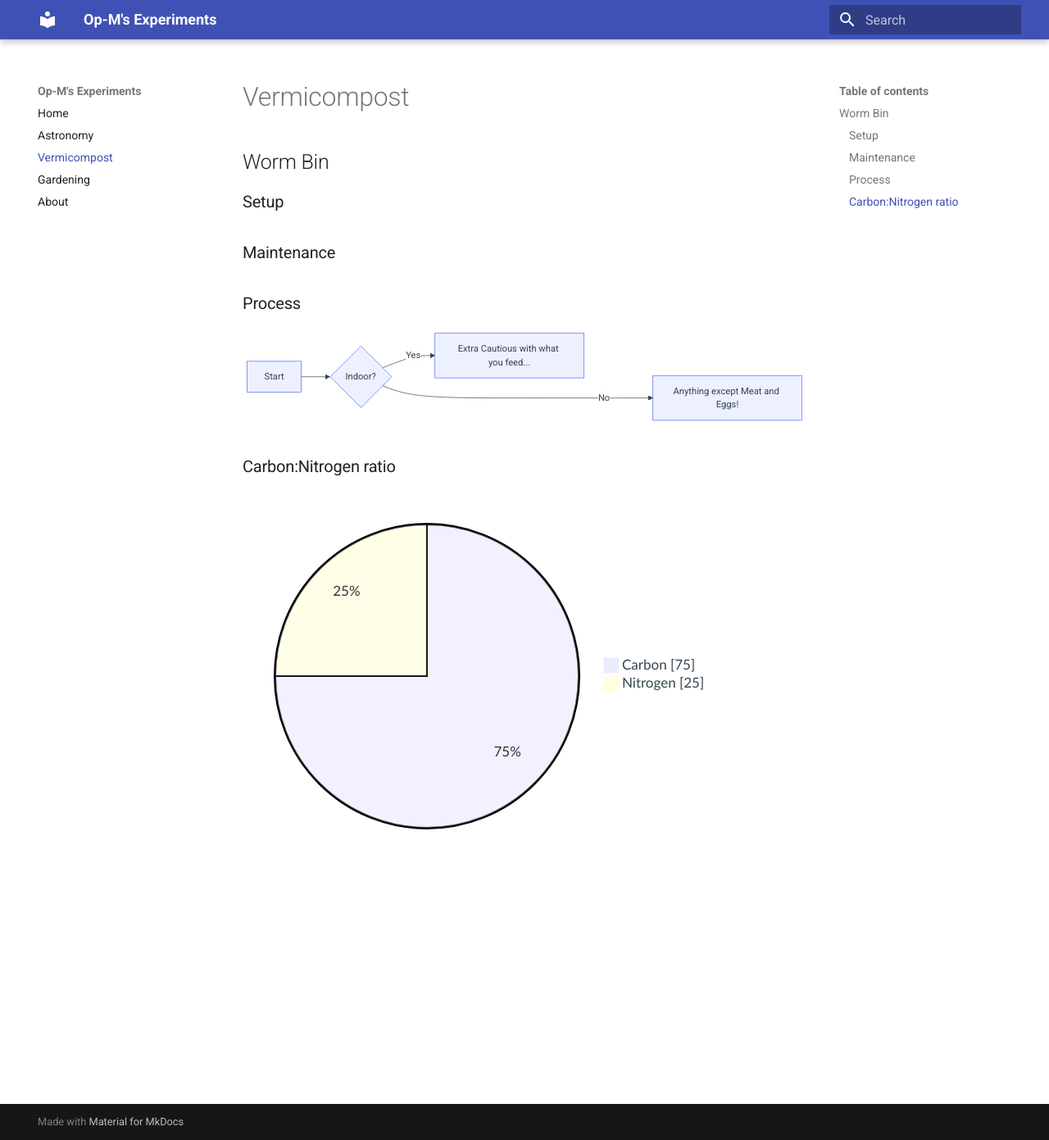
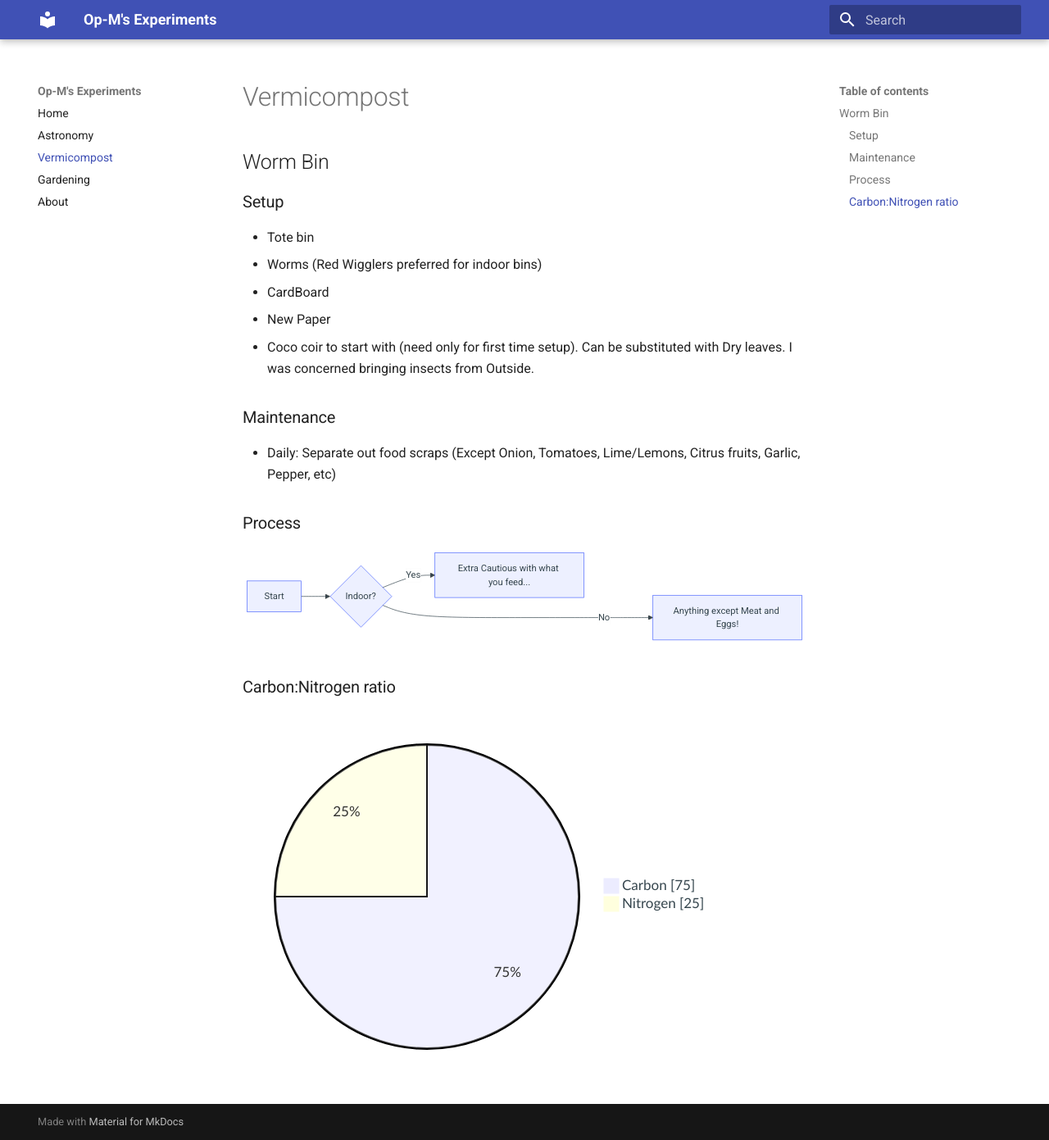
Before and after one commit to op-m/op-m.github.io, an MkDocs documentation site: the page built from docs/worms.md, in a window 1280 px wide and 1391 px high. Shown: the whole window at 82% size. Built offline with MkDocs 1.6.1 and Material for MkDocs 9.7.7, drawn with Linux system fonts in a browser that asks for light colours.

Commit message:
New update

```diff
--- a/docs/worms.md
+++ b/docs/worms.md
@@ -1,8 +1,14 @@
 ## Worm Bin
 
 ### Setup
+- Tote bin
+- Worms (Red Wigglers preferred for indoor bins)
+- CardBoard
+- New Paper
+- Coco coir to start with (need only for first time setup). Can be substituted with Dry leaves. I was concerned bringing insects from Outside.
 
 ### Maintenance
+- Daily: Separate out food scraps (Except Onion, Tomatoes, Lime/Lemons, Citrus fruits, Garlic, Pepper, etc)
 
 ### Process
 
```
Also changed, not shown: site/search/search_index.json, site/worms/index.html, 1 other file.
